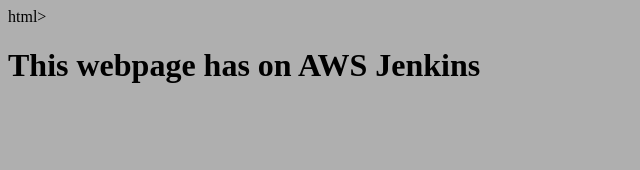
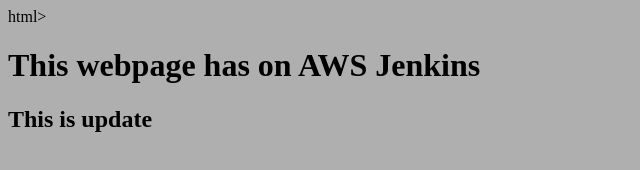
Before and after one commit to DhanrajDesai/Jenkins-practice, a plain HTML site: page index.html in a window 1280 px wide. Shown: the whole page, without its empty margins (0-640 px from the left). Drawn offline with Linux system fonts and the light colour scheme.

Commit message:
Update index.html

```diff
--- a/index.html
+++ b/index.html
@@ -4,5 +4,6 @@ html>
   </head>
   <body bgcolor="#afafaf">
     <h1>This webpage has on AWS Jenkins</h1>
+    <h2>This is update</h2>
   </body>
 </html>
```
